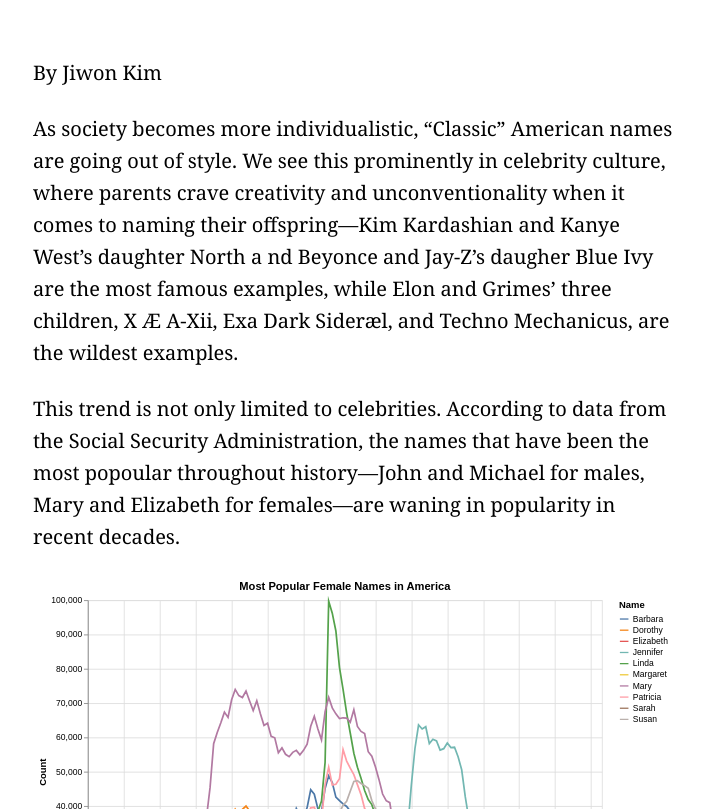
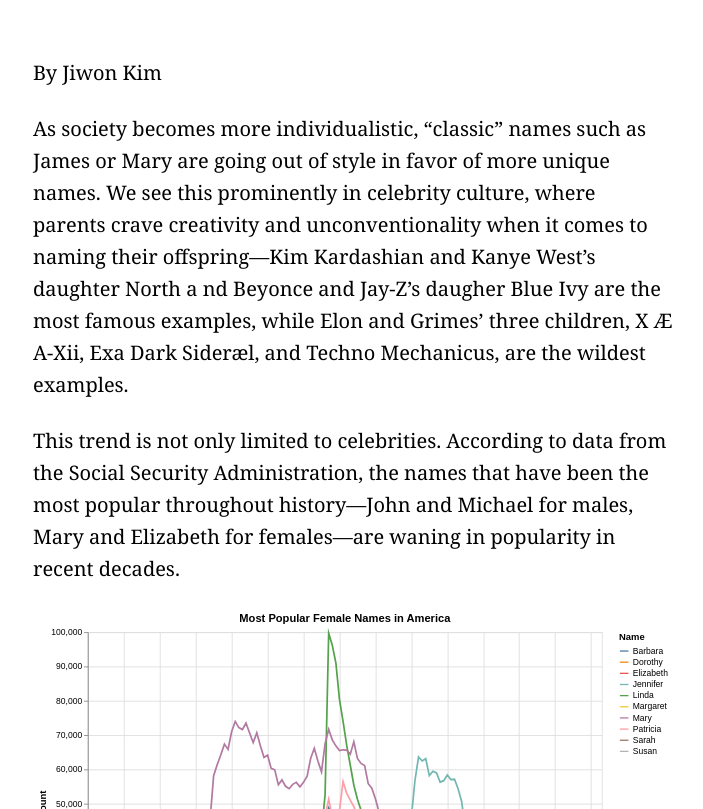
Before and after one commit to jwokime/baby-names, a plain HTML site: page index.html in a window 1280 px wide. Shown: the part 397-1206 px from the top of the page, without its empty margins (287-990 px from the left). Drawn offline with Linux system fonts and the light colour scheme.

```diff
--- a/index.html
+++ b/index.html
@@ -119,13 +119,13 @@
         <div class="byline">
             <p>By Jiwon Kim</p>
         </div>
-        <p>As society becomes more individualistic, “Classic” American names are going out of style. We see this prominently in celebrity culture,
+        <p>As society becomes more individualistic, “classic” names such as James or Mary are going out of style in favor of more unique names. We see this prominently in celebrity culture,
             where parents crave creativity and unconventionality when it comes to naming their offspring—Kim Kardashian and Kanye West’s daughter North a
             nd Beyonce and Jay-Z’s daugher Blue Ivy are the most famous examples, while Elon and Grimes’ three children, X Æ A-Xii, Exa Dark Sideræl,
             and Techno Mechanicus, are the wildest examples. </p>
 
         <p>This trend is not only limited to celebrities. According to data from the Social Security Administration, the names that have been the most
-            popoular throughout history—John and Michael for males, Mary and Elizabeth for females—are waning in popularity in recent decades. </p>
+            popular throughout history—John and Michael for males, Mary and Elizabeth for females—are waning in popularity in recent decades. </p>
 
         <p>
             <img src="visualization-female.svg"/>
```
Also changed, not shown: 1 other file.
